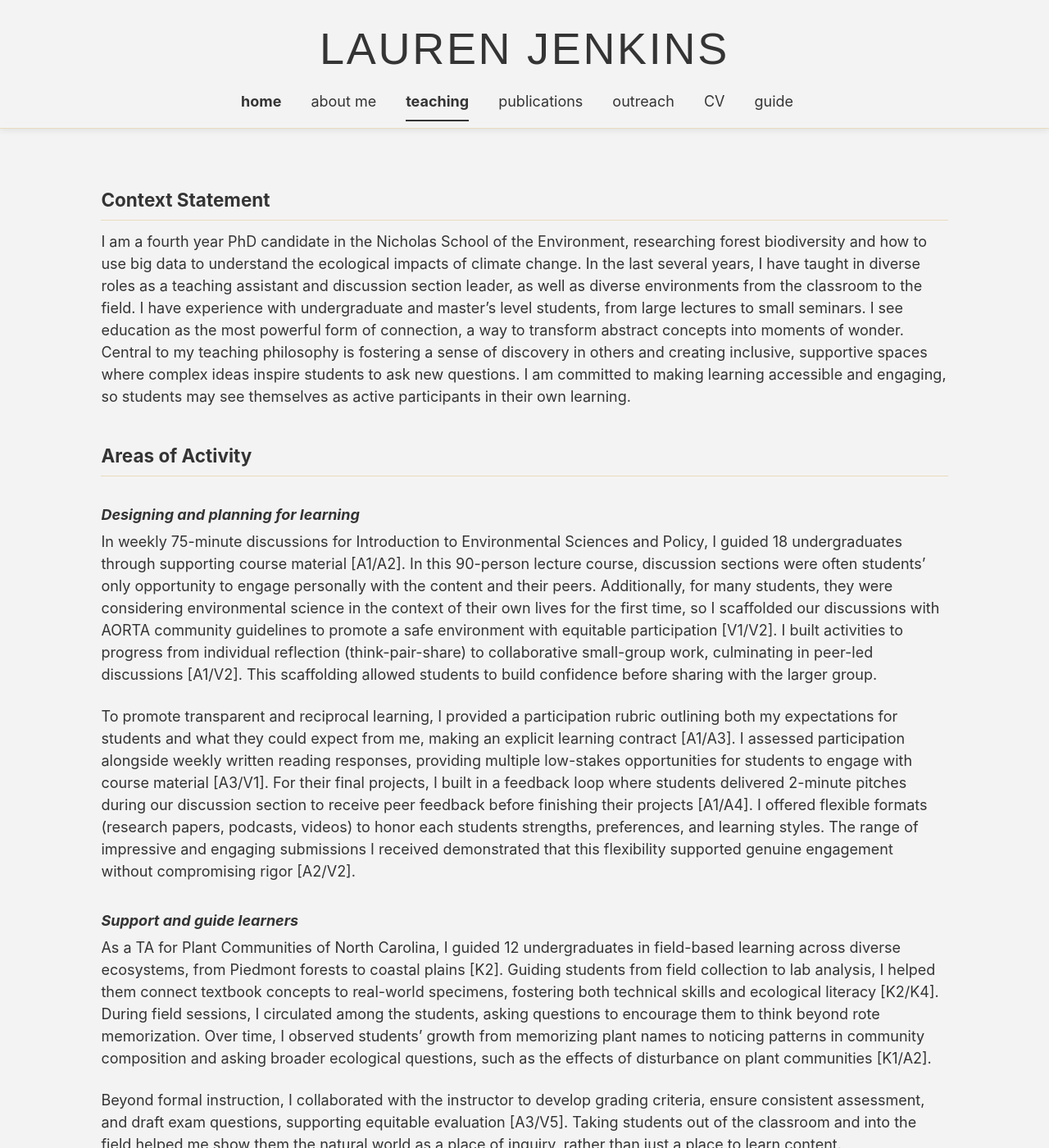
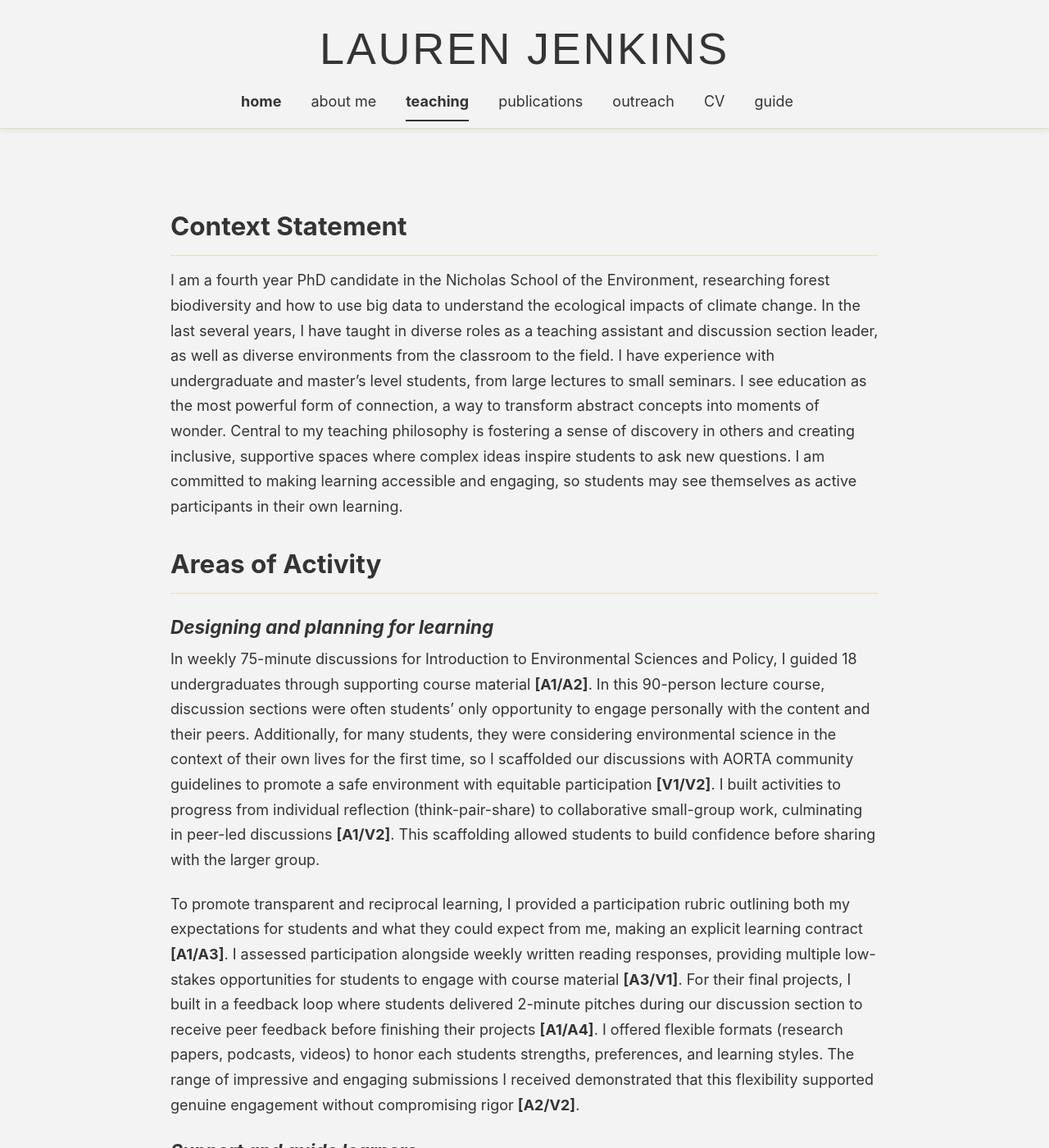
Before and after one commit to jenkinslauren/jenkinslauren.github.io, a Jekyll site: the page built from _pages/teaching.html, in a window 1280 px wide and 1400 px high. Shown: the whole window at 82% size. Built offline with Jekyll 4.4.1, drawn with Linux system fonts in a browser that asks for light colours; some web fonts are replaced; a script bundle is joined from its source files by our own code; library files that are not in the unit come from our copies; some of the changed text lies outside the part shown.

Commit message:
teaching statement

```diff
--- a/_pages/teaching.html
+++ b/_pages/teaching.html
@@ -16,18 +16,18 @@
 
   <h3><em>Designing and planning for learning</em></h3>
   <p>
-    In weekly 75-minute discussions for Introduction to Environmental Sciences and Policy, I guided 18 undergraduates through supporting course material [A1/A2]. In this 90-person lecture course, discussion sections were often students’ only opportunity to engage personally with the content and their peers. Additionally, for many students, they were considering environmental science in the context of their own lives for the first time, so I scaffolded our discussions with AORTA community guidelines to promote a safe environment with equitable participation [V1/V2]. I built activities to progress from individual reflection (think-pair-share) to collaborative small-group work, culminating in peer-led discussions [A1/V2]. This scaffolding allowed students to build confidence before sharing with the larger group.
+    In weekly 75-minute discussions for Introduction to Environmental Sciences and Policy, I guided 18 undergraduates through supporting course material <strong>[A1/A2]</strong>. In this 90-person lecture course, discussion sections were often students’ only opportunity to engage personally with the content and their peers. Additionally, for many students, they were considering environmental science in the context of their own lives for the first time, so I scaffolded our discussions with AORTA community guidelines to promote a safe environment with equitable participation <strong>[V1/V2]</strong>. I built activities to progress from individual reflection (think-pair-share) to collaborative small-group work, culminating in peer-led discussions <strong>[A1/V2]</strong>. This scaffolding allowed students to build confidence before sharing with the larger group.
   </p>
   <p>
-    To promote transparent and reciprocal learning, I provided a participation rubric outlining both my expectations for students and what they could expect from me, making an explicit learning contract [A1/A3]. I assessed participation alongside weekly written reading responses, providing multiple low-stakes opportunities for students to engage with course material [A3/V1]. For their final projects, I built in a feedback loop where students delivered 2-minute pitches during our discussion section to receive peer feedback before finishing their projects [A1/A4]. I offered flexible formats (research papers, podcasts, videos) to honor each students strengths, preferences, and learning styles. The range of impressive and engaging submissions I received demonstrated that this flexibility supported genuine engagement without compromising rigor [A2/V2].
+    To promote transparent and reciprocal learning, I provided a participation rubric outlining both my expectations for students and what they could expect from me, making an explicit learning contract <strong>[A1/A3]</strong>. I assessed participation alongside weekly written reading responses, providing multiple low-stakes opportunities for students to engage with course material <strong>[A3/V1]</strong>. For their final projects, I built in a feedback loop where students delivered 2-minute pitches during our discussion section to receive peer feedback before finishing their projects <strong>[A1/A4]</strong>. I offered flexible formats (research papers, podcasts, videos) to honor each students strengths, preferences, and learning styles. The range of impressive and engaging submissions I received demonstrated that this flexibility supported genuine engagement without compromising rigor <strong>[A2/V2]</strong>.
   </p>
 
   <h3><em>Support and guide learners</em></h3>
   <p>
-    As a TA for Plant Communities of North Carolina, I guided 12 undergraduates in field-based learning across diverse ecosystems, from Piedmont forests to coastal plains [K2]. Guiding students from field collection to lab analysis, I helped them connect textbook concepts to real-world specimens, fostering both technical skills and ecological literacy [K2/K4]. During field sessions, I circulated among the students, asking questions to encourage them to think beyond rote memorization. Over time, I observed students’ growth from memorizing plant names to noticing patterns in community composition and asking broader ecological questions, such as the effects of disturbance on plant communities [K1/A2].
+    As a TA for Plant Communities of North Carolina, I guided 12 undergraduates in field-based learning across diverse ecosystems, from Piedmont forests to coastal plains <strong>[K2]</strong>. Guiding students from field collection to lab analysis, I helped them connect textbook concepts to real-world specimens, fostering both technical skills and ecological literacy <strong>[K2/K4]</strong>. During field sessions, I circulated among the students, asking questions to encourage them to think beyond rote memorization. Over time, I observed students’ growth from memorizing plant names to noticing patterns in community composition and asking broader ecological questions, such as the effects of disturbance on plant communities <strong>[K1/A2]</strong>.
   </p>
   <p>
-    Beyond formal instruction, I collaborated with the instructor to develop grading criteria, ensure consistent assessment, and draft exam questions, supporting equitable evaluation [A3/V5]. Taking students out of the classroom and into the field helped me show them the natural world as a place of inquiry, rather than just a place to learn content.
+    Beyond formal instruction, I collaborated with the instructor to develop grading criteria, ensure consistent assessment, and draft exam questions, supporting equitable evaluation <strong>[A3/V5]</strong>. Taking students out of the classroom and into the field helped me show them the natural world as a place of inquiry, rather than just a place to learn content.
   </p>
 
 </div>
--- a/_sass/layout/_masthead.scss
+++ b/_sass/layout/_masthead.scss
@@ -247,6 +247,26 @@
   color: var(--accent-color);  // optional hover effect
 }
 
+.teaching-section {
+  max-width: 900px;
+  margin: 0 auto; /* center content */
+  padding: 2rem 1rem;
+  line-height: 1.7;
+}
+
+.teaching-section h2 {
+  margin-top: 2rem;
+  font-size: 1.75rem;
+}
+
+.teaching-section h3 {
+  margin-top: 1.5rem;
+  font-size: 1.25rem;
+}
+
+.teaching-section p {
+  margin-top: 1rem;
+}
 
 .masthead-spacer {
   height: 7rem;
```
